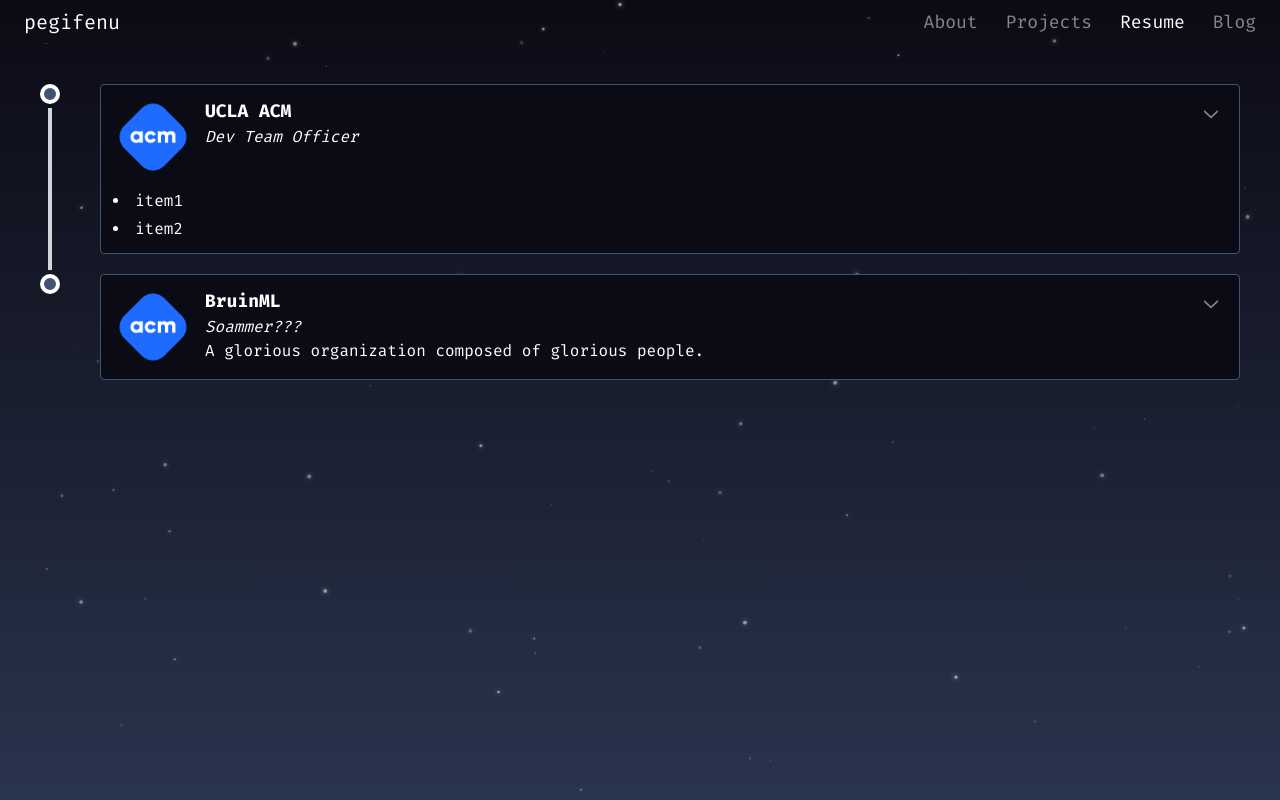
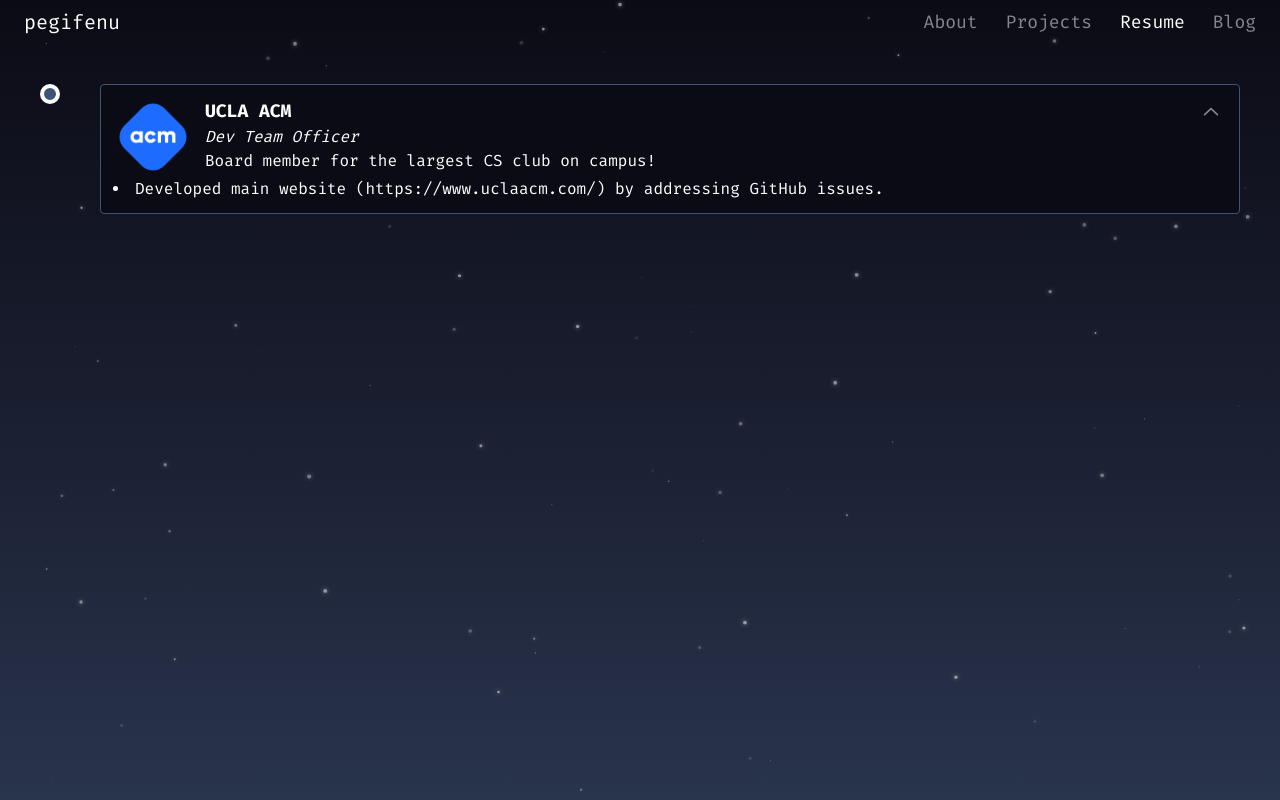
Before and after one commit to pegifenu/pegifenu.github.io, a React (Vite) app: page /resume in a window 1280 px wide. Both pictures are taken after a click on the button 1211 px from the left and 113 px from the top of the page. Built offline with nearby package versions, Linux system fonts and the light colour scheme.

Commit message:
added the accordian animation

```diff
--- a/src/App.css
+++ b/src/App.css
@@ -42,3 +42,38 @@
 .DialogContent[data-state="closed"] {
   animation: fadeOut 100ms ease-in;
 }
+
+@keyframes slideDown {
+  from {
+    height: 0;
+  }
+  to {
+    height: var(--radix-accordion-content-height);
+  }
+}
+
+@keyframes slideUp {
+  from {
+    height: var(--radix-accordion-content-height);
+  }
+  to {
+    height: 0;
+  }
+}
+
+.AccordionContent {
+  overflow: hidden;
+}
+.AccordionContent[data-state="open"] {
+  animation: slideDown 300ms ease-out;
+}
+.AccordionContent[data-state="closed"] {
+  animation: slideUp 300ms ease-out;
+}
+
+.AccordionChevron {
+  transition: transform 300ms;
+}
+.AccordionTrigger[data-state="open"] > .AccordionChevron {
+  transform: rotate(-180deg);
+}
--- a/src/components/MarkdownRenderer.jsx
+++ b/src/components/MarkdownRenderer.jsx
@@ -45,7 +45,7 @@
 
 const InlineCode = ({ code }) => {
   return (
-    <code className="rounded bg-neutral-800 px-1.5 py-0.5 text-white">
+    <code className="bg-dark-blue rounded px-1.5 py-0.5 text-white">
       {code}
     </code>
   );
--- a/src/components/ProjectDialog.jsx
+++ b/src/components/ProjectDialog.jsx
@@ -11,7 +11,7 @@
           <div className="flex items-center justify-between text-white">
             <Dialog.Title>{selectedProject.title}</Dialog.Title>
             <Dialog.Close>
-              <Cross1Icon className="text-gray-400 hover:text-gray-500" />
+              <Cross1Icon className="transition-duration-100 cursor-pointer text-gray-400 transition hover:text-white" />
             </Dialog.Close>
           </div>
 
--- a/src/components/ResumeCard.jsx
+++ b/src/components/ResumeCard.jsx
@@ -8,17 +8,18 @@
       <Accordion.Root type="single" collapsible>
         <Accordion.Item value="item-1">
           <Accordion.Header>
-            <Accordion.Trigger className="absolute top-3 right-3 p-1 text-white/50 transition hover:text-white">
-              <ChevronDownIcon className="h-6 w-6 cursor-pointer" aria-hidden />
+            <Accordion.Trigger className="AccordionTrigger absolute top-3 right-3 p-1 text-white/50 transition hover:text-white">
+              <ChevronDownIcon
+                className="AccordionChevron h-6 w-6 cursor-pointer"
+                aria-hidden
+              />
             </Accordion.Trigger>
           </Accordion.Header>
 
-          <div className="flex flex-row gap-3 pr-10">
-            {" "}
-            {/* leave space for arrow */}
+          <div className="flex flex-row gap-3">
             <img
               src={experience.image}
-              alt="Blog Cover"
+              alt="Item Cover"
               className="h-20 w-20"
             />
             <div className="flex-grow">
@@ -28,7 +29,7 @@
             </div>
           </div>
 
-          <Accordion.Content className="mt-3">
+          <Accordion.Content className="AccordionContent">
             <ul className="list-inside list-disc space-y-1 text-white">
               {experience.bulletList.map((item, index) => (
                 <li key={index}>{item}</li>
--- a/src/data/resumeItems.js
+++ b/src/data/resumeItems.js
@@ -8,20 +8,11 @@
     location: "Los Angeles, California",
     startDate: "2025-03-13",
     endDate: "2025-03-13",
-    description: "",
-    bulletList: ["item1", "item2"],
-    tags: [TagEnum.LATEX],
-  },
-  {
-    image: "/images/acm.png",
-    company: "BruinML",
-    title: "Soammer???",
-    location: "Los Angeles, California",
-    startDate: "2025-03-13",
-    endDate: "2025-03-13",
-    description: "A glorious organization composed of glorious people.",
-    bulletList: ["item1", "item2"],
-    tags: [TagEnum.LATEX],
+    description: "Board member for the largest CS club on campus!",
+    bulletList: [
+      "Developed main website (https://www.uclaacm.com/) by addressing GitHub issues.",
+    ],
+    tags: [TagEnum.REACT],
   },
 ];
 
```
